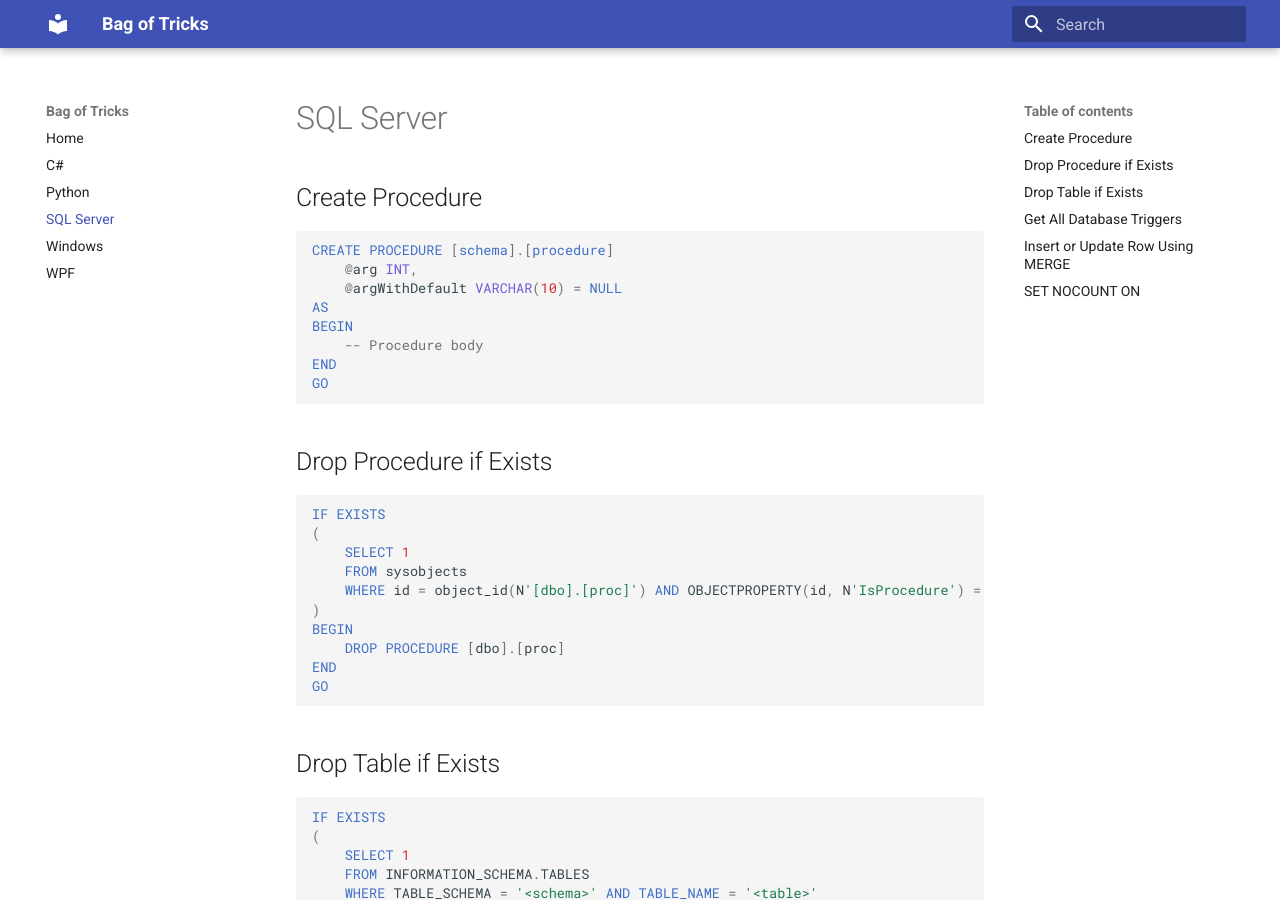
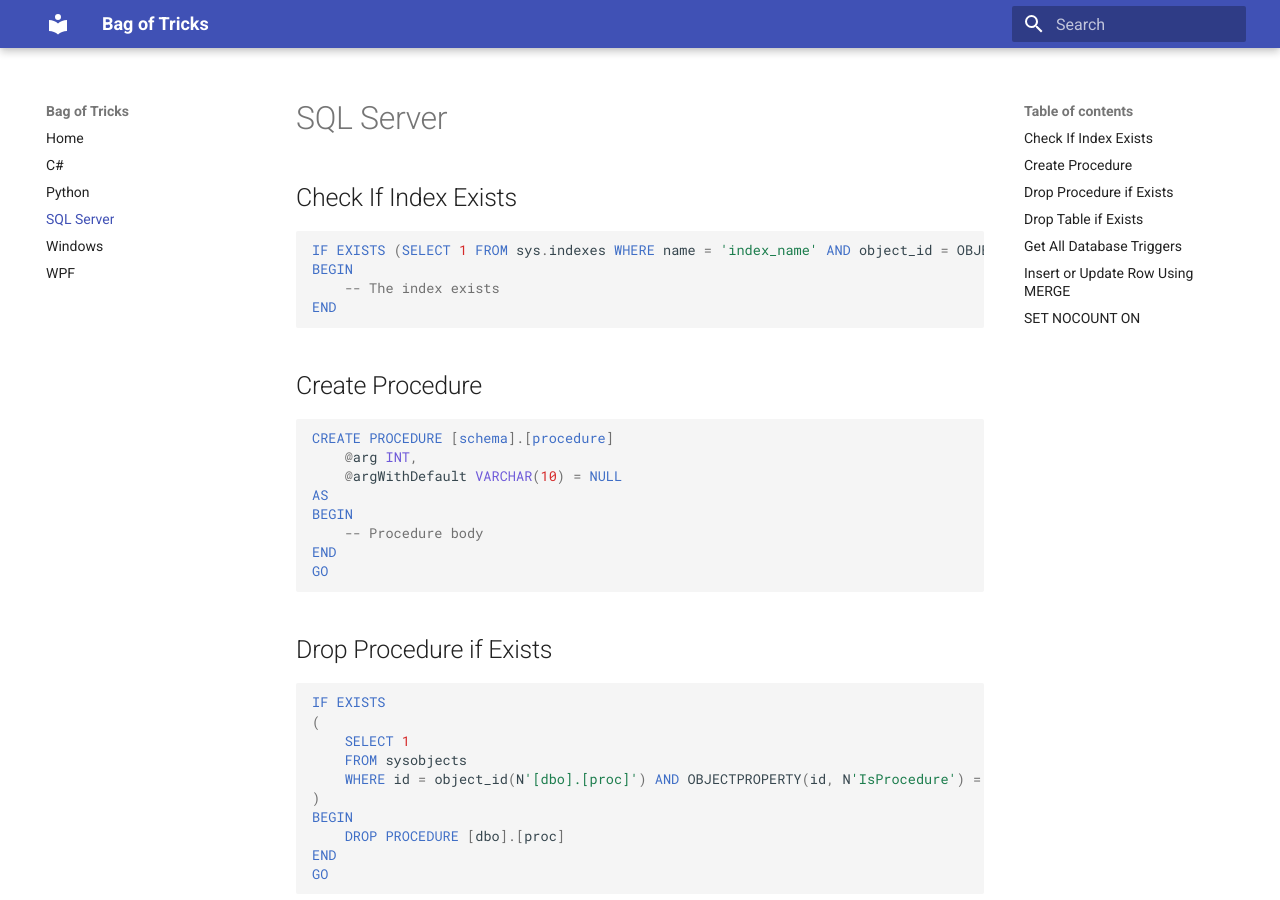
Before and after one commit to toasty-toast/notes, an MkDocs documentation site: the page built from docs/sql-server.md, in a window 1280 px wide and 900 px high. Built offline with MkDocs 1.6.1 and Material for MkDocs 9.7.7, drawn with Linux system fonts in a browser that asks for light colours.

Commit message:
Add a note for checking if an index exists in SQL Server

````diff
--- a/docs/sql-server.md
+++ b/docs/sql-server.md
@@ -1,4 +1,13 @@
 # SQL Server
+
+## Check If Index Exists
+
+```SQL
+IF EXISTS (SELECT 1 FROM sys.indexes WHERE name = 'index_name' AND object_id = OBJECT_ID('table_name'))
+BEGIN
+    -- The index exists
+END
+```
 
 ## Create Procedure
 
````
